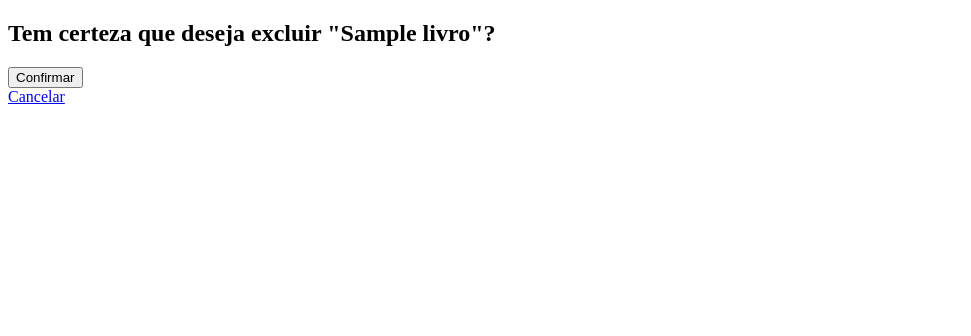
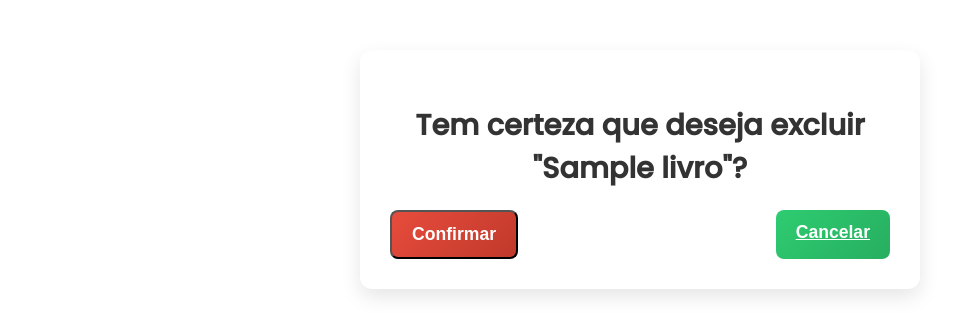
Before and after one commit to CeciliaCarol/BibliotecaVirtual, a Django app: page /livros/excluir/1/ in a window 1280 px wide. Shown: the top 336 px of the page, without its empty margins (0-971 px from the left). Run offline with Django 5.2, Linux system fonts and the light colour scheme; a user stored in the database is signed in; tables that the repository leaves empty hold one stand-in row (values such as "Sample post").

Commit message:
Mudança de estilos nos botoes

```diff
--- a/biblioteca/apps/livros/templates/livros/confirmar_exclusao.html
+++ b/biblioteca/apps/livros/templates/livros/confirmar_exclusao.html
@@ -1,10 +1,14 @@
 {% extends 'livros/base.html' %}
 
 {% block content %}
-<h2>Tem certeza que deseja excluir "{{ livro.titulo }}"?</h2>
-<form method="post">
+
+<form class="form-container" method="post">
+    <h2 class="form-title">Tem certeza que deseja excluir "{{ livro.titulo }}"?</h2>
     {% csrf_token %}
-    <button type="submit">Confirmar</button>
+    <div class="form-actions">
+      <button type="submit" class="btn-cancel" >Confirmar</button>
+      <a href="{% url 'listar_livros' %}" class="btn-save">Cancelar</a>
+    </div>
 </form>
-<a href="{% url 'listar_livros' %}">Cancelar</a>
+
 {% endblock %}
```
